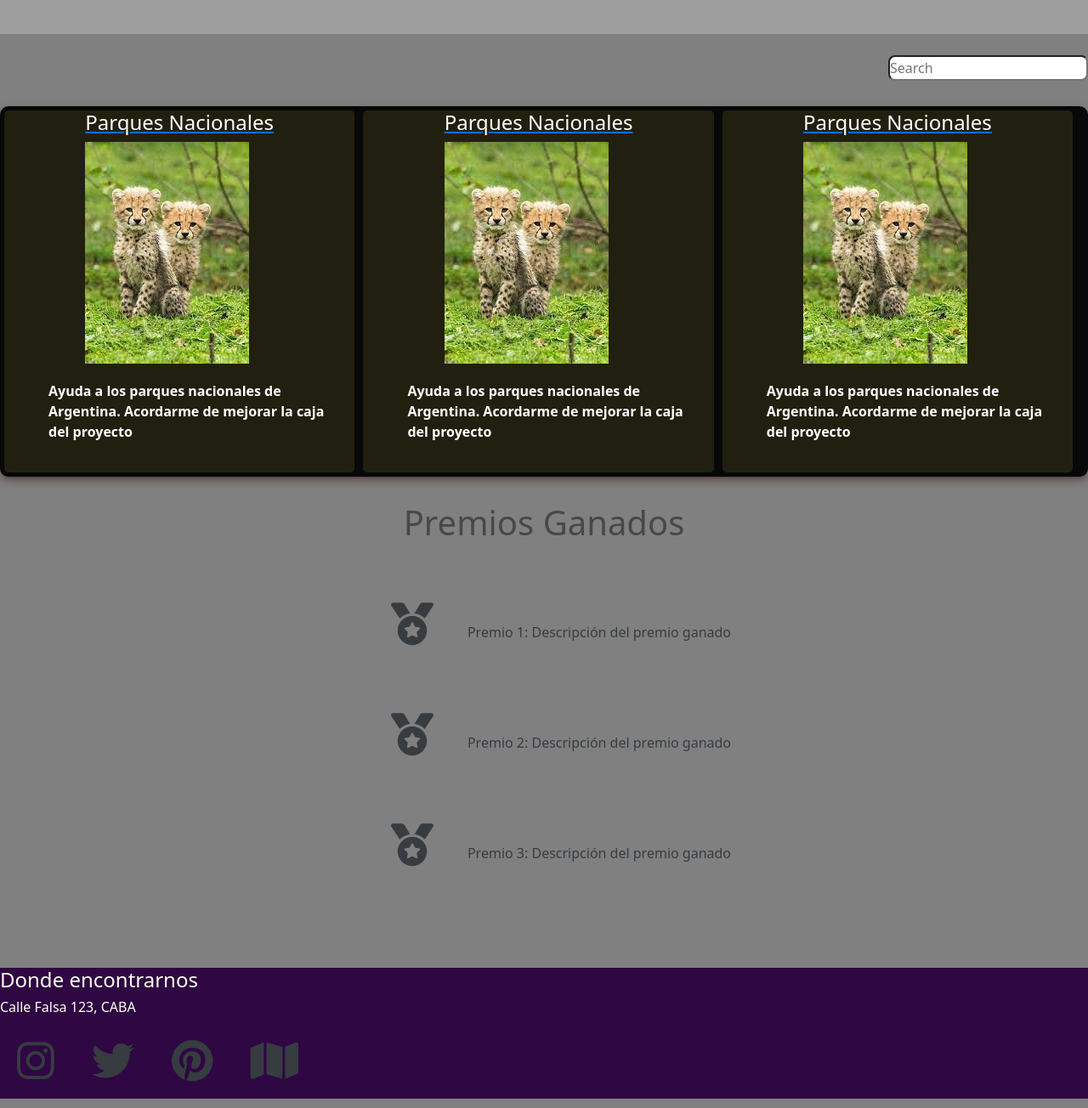
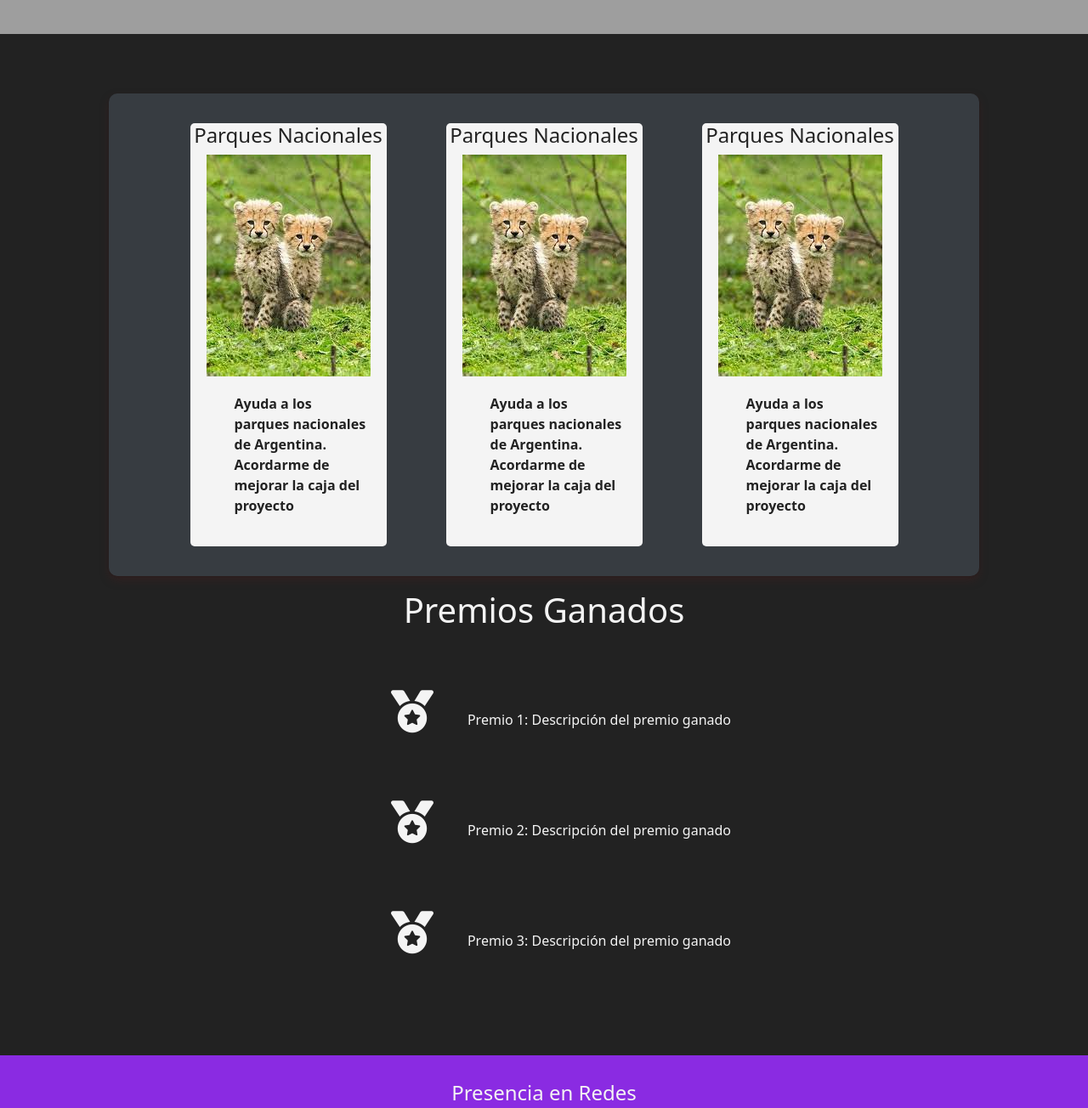
Before and after one commit to Agustingmaggi/PF-GarciaMaggi, a website: page index.html in a window 1280 px wide. Shown: the part 360-1664 px from the top of the page at 85% size. Drawn offline with nearby package versions, Linux system fonts and the light colour scheme; grey boxes are pictures that could not be loaded.

Commit message:
subiendo algunos cambios de colores

```diff
--- a/index.html
+++ b/index.html
@@ -52,18 +52,15 @@
 
     <main>
 
-        <div class="fila-1">
-            <form action="/buscar-producto" method="POST" class="formularioo"></form>
-            <input type="text" name="Barra Búsqueda" placeholder="Search" class="input-barra">
-        </div>
+
 
 <!--INICIO PROYECTOS-->
 
     <section class="section1">
 
         <article class="articuloo">
-            <a href="pages/parques-nacionales.html">
-              <h4 class="title">Parques Nacionales</h4>
+          <h4 class="title">Parques Nacionales</h4>
+          <a href="pages/parques-nacionales.html">
               <img src="public/images/wildlife.jpg" alt="Imagen de parque nacional">
             </a>
             <ul class="cajaArticulo01">
@@ -72,8 +69,8 @@
           </article>
 
           <article class="articuloo">
-            <a href="pages/proyecto1.html">
-              <h4 class="title">Parques Nacionales</h4>
+            <h4 class="title">Parques Nacionales</h4>
+            <a href="pages/parques-nacionales.html">
               <img src="public/images/wildlife.jpg" alt="Imagen de parque nacional">
             </a>
             <ul class="cajaArticulo01">
@@ -82,8 +79,8 @@
           </article>
 
           <article class="articuloo">
-            <a href="pages/proyecto1.html">
-              <h4 class="title">Parques Nacionales</h4>
+            <h4 class="title">Parques Nacionales</h4>
+            <a href="pages/parques-nacionales.html">
               <img src="public/images/wildlife.jpg" alt="Imagen de parque nacional">
             </a>
             <ul class="cajaArticulo01">
@@ -124,8 +121,8 @@
 <!--INICIO FOOTER-->
 
   <footer>
-        <h4>Donde encontrarnos</h4>
-        <h6> Calle Falsa 123, CABA </h6>
+        <h4>Presencia en Redes</h4>
+
         <i class="fa-brands fa-instagram"></i>
         <i class="fa-brands fa-twitter"></i>
         <i class="fa-brands fa-pinterest"></i>
--- a/public/scss/styles.scss
+++ b/public/scss/styles.scss
@@ -19,7 +19,7 @@ $animation-duration: 1s;
   background-size: cover;
   width: 100% !important;
   height: 400px;
-  margin-bottom: 25px;
+  margin-bottom: 70px;
  a{
   text-decoration: none;
   color: white;
@@ -100,19 +100,23 @@ $animation-duration: 1s;
 /* --- Main --- */
 
 body{
-    background-color: grey;
+    background-color: $darkColor;
     margin:0;
     padding:0
 }
 .section1 {
-  width:100%;
+  width:80%;
   display: grid;
-  grid-template-columns: repeat(3, 33%);
+  grid-template-columns: repeat(3, 25%);
   grid-template-rows: auto;
-  background-color: #080808;
+  background-color: $secondary-color;
   border-radius: 10px;
   margin-bottom: 30px;
   box-shadow: 0 5px 10px rgba(64, 32, 32, 0.5), 0 1px 2px rgba(0, 0, 0, 0.24);
+  justify-content: center;
+  gap: 60px;
+  padding: 30px;
+  margin:0 auto;
 
 
           @mixin article-styles($margin, $background-color, $border-radius) {
@@ -124,25 +128,11 @@ body{
             border-radius: $border-radius;
           }
 
-          @mixin article-title-hover() {
-            &:hover {
-              animation: shake 0.5s;
-
-              @keyframes shake {
-                0% { transform: translate(0, 0); }
-                10%, 30%, 50%, 70%, 90% { transform: translate(-5px, 0); }
-                20%, 40%, 60%, 80% { transform: translate(5px, 0); }
-                100% { transform: translate(0, 0); }
-              }
-            }
-          }
 
           article {
-            @include article-styles(5px, rgba(255, 239, 87, 0.1), 5px);
+            @include article-styles(5px, $lightColor, 5px);
 
-            .title {
-              @include article-title-hover();
-            }
+
 
 
     }
@@ -151,10 +141,13 @@ body{
 .titulo-premios {
   text-align: center;
   font-size: 1.2rem;
-  color: $primary-color;
+  color: $lightColor;
   margin-top: 1rem;
   font-size: 40px;
   margin-bottom: 40px;
+  &:hover {
+    color: $violetColor;
+  }
 }
 
 .div-medalla{
@@ -167,13 +160,18 @@ body{
 .medalla {
   display: flex;
   align-items: left;
-    justify-content: left;
+  justify-content: left;
   font-size: 1.5rem;
-  color: $secondary-color;
   margin-right: 0.5rem;
   margin:20px;
-font-size: 50px;
-animation: bounce $animation-duration infinite alternate;
+  font-size: 50px;
+  animation: bounce $animation-duration infinite alternate;
+}
+.fa-medal{
+  color:$lightColor;
+  &:hover {
+    color: $violetColor;
+  }
 }
 @keyframes bounce {
   from {
@@ -185,7 +183,7 @@ animation: bounce $animation-duration infinite alternate;
   }
 .medal-description {
   display: inline-block;
-  color: $secondary-color;
+  color: $lightColor;
   font-size: 1rem;
 }
 
@@ -214,11 +212,16 @@ animation: bounce $animation-duration infinite alternate;
 
 }
 .title {
-  color:white;
+  color:$darkColor;
 }
 
 b{
-  color:white
+  color:$darkColor
+}
+
+.articuloo img {
+  max-width: 100%;
+  height: auto;
 }
 
 .cajaArticulo01{
@@ -297,11 +300,14 @@ b{
             }
 }
 footer {
-  background-color: $color-footer;
+  background-color: $violetColor;
   border: black;
   border-color: black;
-  color: $color-elementos-footer;
-  margin-top: 70px
+  color: $lightColor;
+  margin-top: 70px;
+  text-align: center;
+  padding-top: 30px;
+  padding-bottom: 20px;
 }
 .site-footer{
   position: fixed;
@@ -312,7 +318,7 @@ footer {
 i{
   display: inline-block;
   font-size: 1.5rem;
-  color: $secondary-color;
+  color: $lightColor;
   margin-right: 0.5rem;
   margin:20px;
 font-size: 50px;
```
Also changed, not shown: public/unicoCSS.css, 1 other file.
